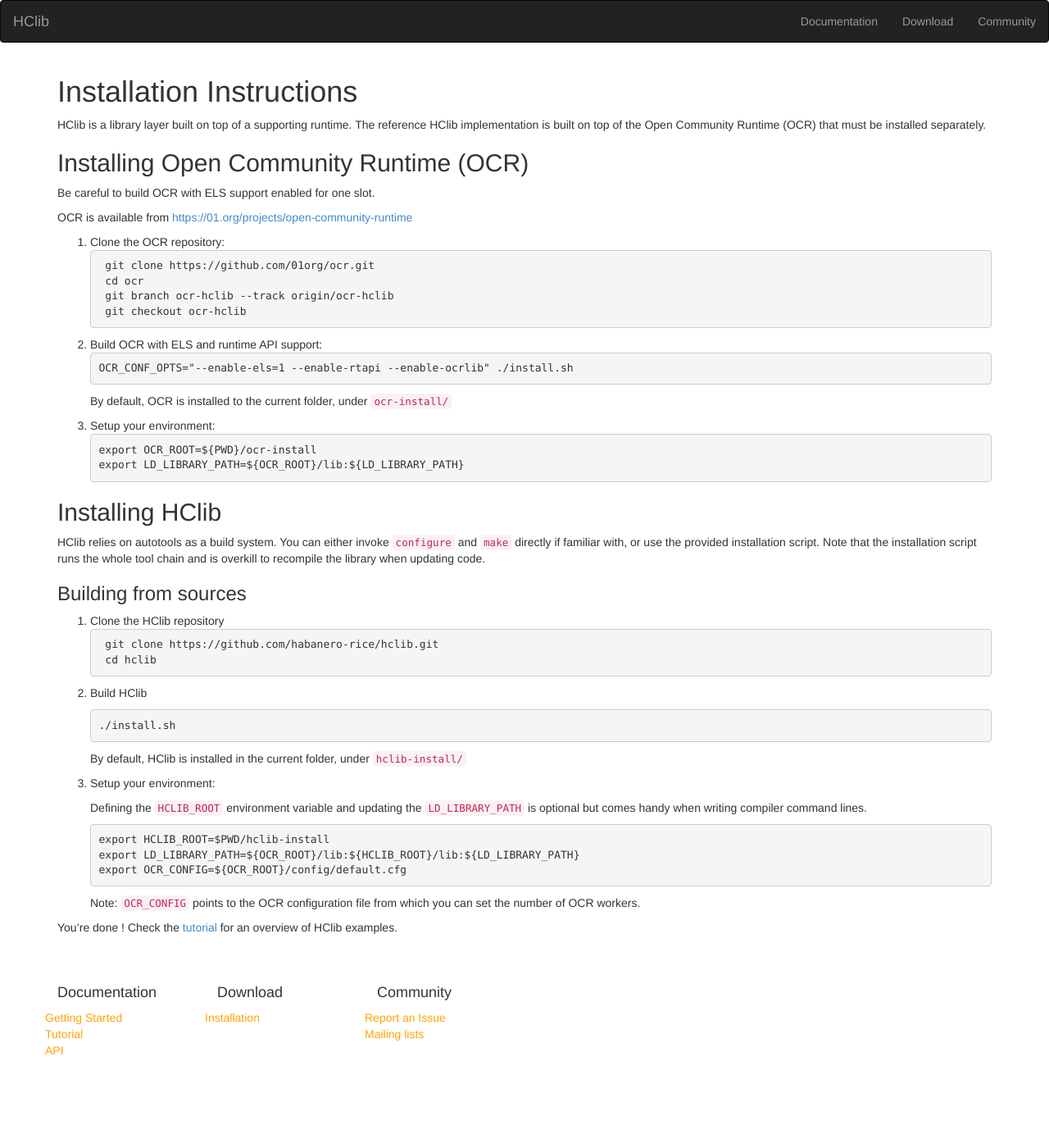
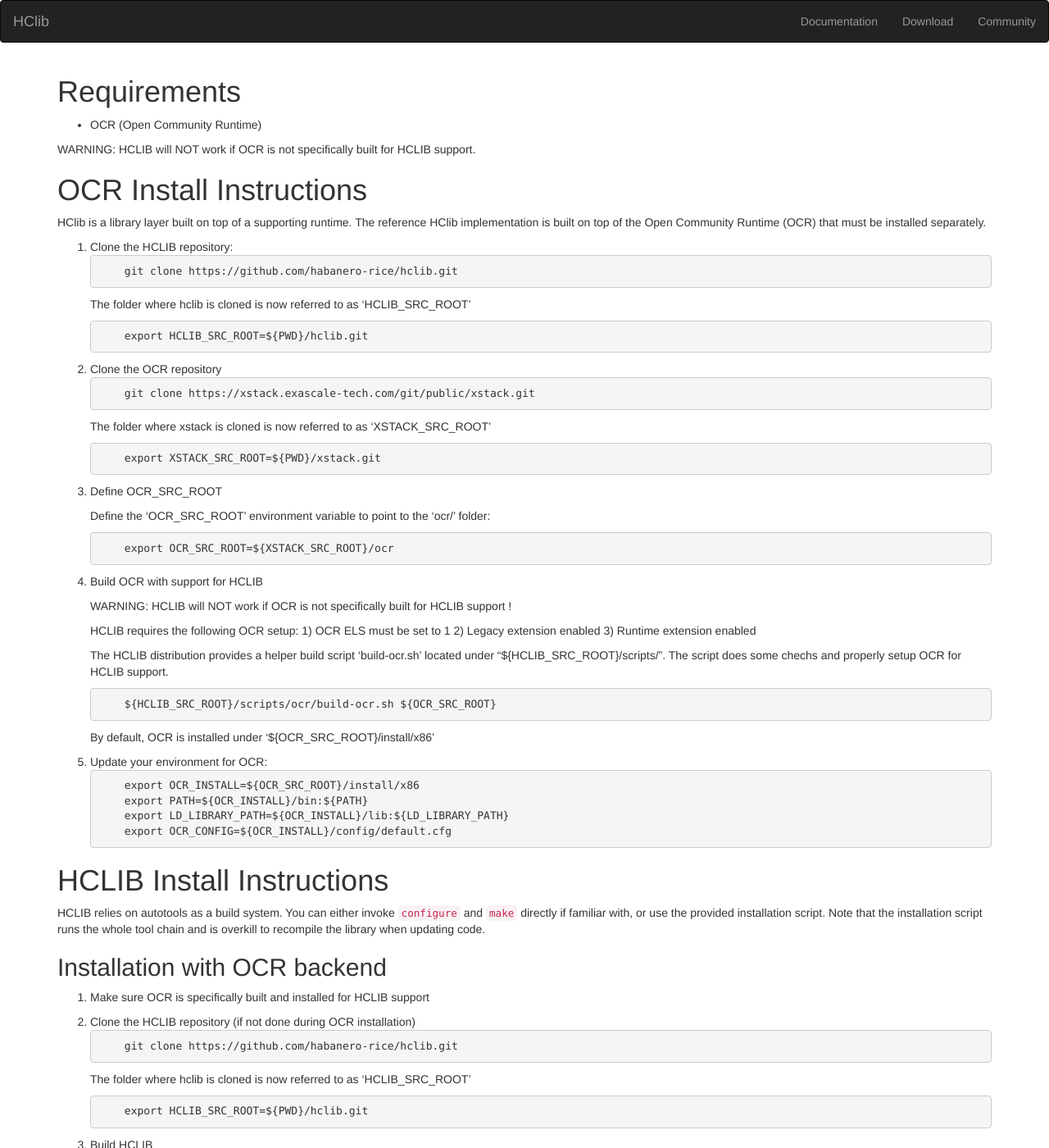
Before and after one commit to habanero-rice/hclib-legacy, a Jekyll site: the page built from installation.md, in a window 1280 px wide and 1400 px high. Shown: the whole window at 82% size. Built offline with Jekyll 4.4.1, drawn with Linux system fonts in a browser that asks for light colours; some of the changed text lies outside the part shown.

Commit message:
Updated installation instructions for OCR v1.0

`````diff
--- a/installation.md
+++ b/installation.md
@@ -3,68 +3,119 @@ title: Getting Started
 layout: hclib
 ---
 
-# Installation Instructions
+# Requirements
+
+- OCR (Open Community Runtime)
+
+WARNING: HCLIB will NOT work if OCR is not specifically built for HCLIB support.
+
+# OCR Install Instructions
 
 HClib is a library layer built on top of a supporting runtime. The reference HClib implementation is built on top of the Open Community Runtime (OCR) that must be installed separately.
 
-## Installing Open Community Runtime (OCR)
-
-Be careful to build OCR with ELS support enabled for one slot.
-
-OCR is available from <https://01.org/projects/open-community-runtime>
-
-1. Clone the OCR repository:
+1.  Clone the HCLIB repository:
 ````
-    git clone https://github.com/01org/ocr.git
-    cd ocr
-    git branch ocr-hclib --track origin/ocr-hclib
-    git checkout ocr-hclib
-````
-2.  Build OCR with ELS and runtime API support:
-````
-    OCR_CONF_OPTS="--enable-els=1 --enable-rtapi --enable-ocrlib" ./install.sh
-````
-By default, OCR is installed to the current folder, under `ocr-install/`
-
-3.  Setup your environment:
-````
-    export OCR_ROOT=${PWD}/ocr-install
-    export LD_LIBRARY_PATH=${OCR_ROOT}/lib:${LD_LIBRARY_PATH}
+        git clone https://github.com/habanero-rice/hclib.git
 ````
 
-## Installing HClib
+    The folder where hclib is cloned is now referred to as 'HCLIB_SRC_ROOT'
+````
+        export HCLIB_SRC_ROOT=${PWD}/hclib.git
+````
+2.  Clone the OCR repository
+````
+        git clone https://xstack.exascale-tech.com/git/public/xstack.git
+````
+    The folder where xstack is cloned is now referred to as 'XSTACK_SRC_ROOT'
+````
+        export XSTACK_SRC_ROOT=${PWD}/xstack.git
+````
+3.  Define OCR_SRC_ROOT
 
-HClib relies on autotools as a build system. You can either invoke `configure`
+    Define the 'OCR_SRC_ROOT' environment variable to point to the 'ocr/' folder:
+````
+        export OCR_SRC_ROOT=${XSTACK_SRC_ROOT}/ocr
+````
+4.  Build OCR with support for HCLIB
+
+    WARNING: HCLIB will NOT work if OCR is not specifically built for HCLIB support !
+
+    HCLIB requires the following OCR setup:
+    1) OCR ELS must be set to 1
+    2) Legacy extension enabled
+    3) Runtime extension enabled
+
+    The HCLIB distribution provides a helper build script 'build-ocr.sh'
+    located under "${HCLIB_SRC_ROOT}/scripts/". The script does some chechs
+    and properly setup OCR for HCLIB support.
+````
+        ${HCLIB_SRC_ROOT}/scripts/ocr/build-ocr.sh ${OCR_SRC_ROOT}
+````
+    By default, OCR is installed under '${OCR_SRC_ROOT}/install/x86'
+
+5.  Update your environment for OCR:
+````
+        export OCR_INSTALL=${OCR_SRC_ROOT}/install/x86
+        export PATH=${OCR_INSTALL}/bin:${PATH}
+        export LD_LIBRARY_PATH=${OCR_INSTALL}/lib:${LD_LIBRARY_PATH}
+        export OCR_CONFIG=${OCR_INSTALL}/config/default.cfg
+````
+
+# HCLIB Install Instructions
+
+HCLIB relies on autotools as a build system. You can either invoke `configure`
 and `make` directly if familiar with, or use the provided installation script.
 Note that the installation script runs the whole tool chain and is overkill
 to recompile the library when updating code.
 
-### Building from sources
 
-1. Clone the HClib repository
+## Installation with OCR backend
+
+0.  Make sure OCR is specifically built and installed for HCLIB support
+
+1.  Clone the HCLIB repository (if not done during OCR installation)
 ````
-    git clone https://github.com/habanero-rice/hclib.git
-    cd hclib
+        git clone https://github.com/habanero-rice/hclib.git
 ````
-
-2.  Build HClib
-
-    ````
-    ./install.sh
-    ````
-
-    By default, HClib is installed in the current folder, under `hclib-install/`
+    The folder where hclib is cloned is now referred to as 'HCLIB_SRC_ROOT'
+````
+        export HCLIB_SRC_ROOT=${PWD}/hclib.git
+````
+2.  Build HCLIB
+````
+        cd ${HCLIB_SRC_ROOT}
+        ./install.sh
+````
+    By default, HCLIB is installed under `${HCLIB_SRC_ROOT}/hclib-install/`
 
 3.  Setup your environment:
 
-    Defining the `HCLIB_ROOT` environment variable and updating the `LD_LIBRARY_PATH` is optional but comes handy when writing compiler command lines.
-
-    ````
+Defining the `HCLIB_ROOT` environment variable and updating the `LD_LIBRARY_PATH`
+is optional but comes handy when writing compiler command lines.
+````
     export HCLIB_ROOT=$PWD/hclib-install
-    export LD_LIBRARY_PATH=${OCR_ROOT}/lib:${HCLIB_ROOT}/lib:${LD_LIBRARY_PATH}
-    export OCR_CONFIG=${OCR_ROOT}/config/default.cfg
-    ````
-
-    Note: `OCR_CONFIG` points to the OCR configuration file from which you can set the number of OCR workers.
+    export LD_LIBRARY_PATH=${HCLIB_ROOT}/lib:${LD_LIBRARY_PATH}
+    export OCR_CONFIG=${OCR_INSTALL}/config/default.cfg
+````
+Note: OCR_CONFIG points to the OCR configuration file from which you can set the number of OCR workers.
 
 You're done ! Check the [tutorial](tutorial.html) for an overview of HClib examples.
+
+## Installation with additional phaser support
+
+HClib can optionally link with a 'phaserLib' installation to enable utilization
+of the phaser construct in HClib source files.
+
+1.  Set the PHASERLIB_ROOT environment variable to point to the path for an installation
+of 'phaserLib'.
+````
+        export PHASERLIB_ROOT=/path/to/phaserLib/install
+````
+2.  Invoking HClib's install script with PHASERLIB_ROOT defined automatically makes
+HClib link with the phaserLib library.
+````
+        ./install.sh
+````
+If you're not relying on the install script, you need to invoke configure with
+the '--with-phaser=/path/to/phaserLib/install' option to specify the location of
+a 'phaserLib' installation.
`````
